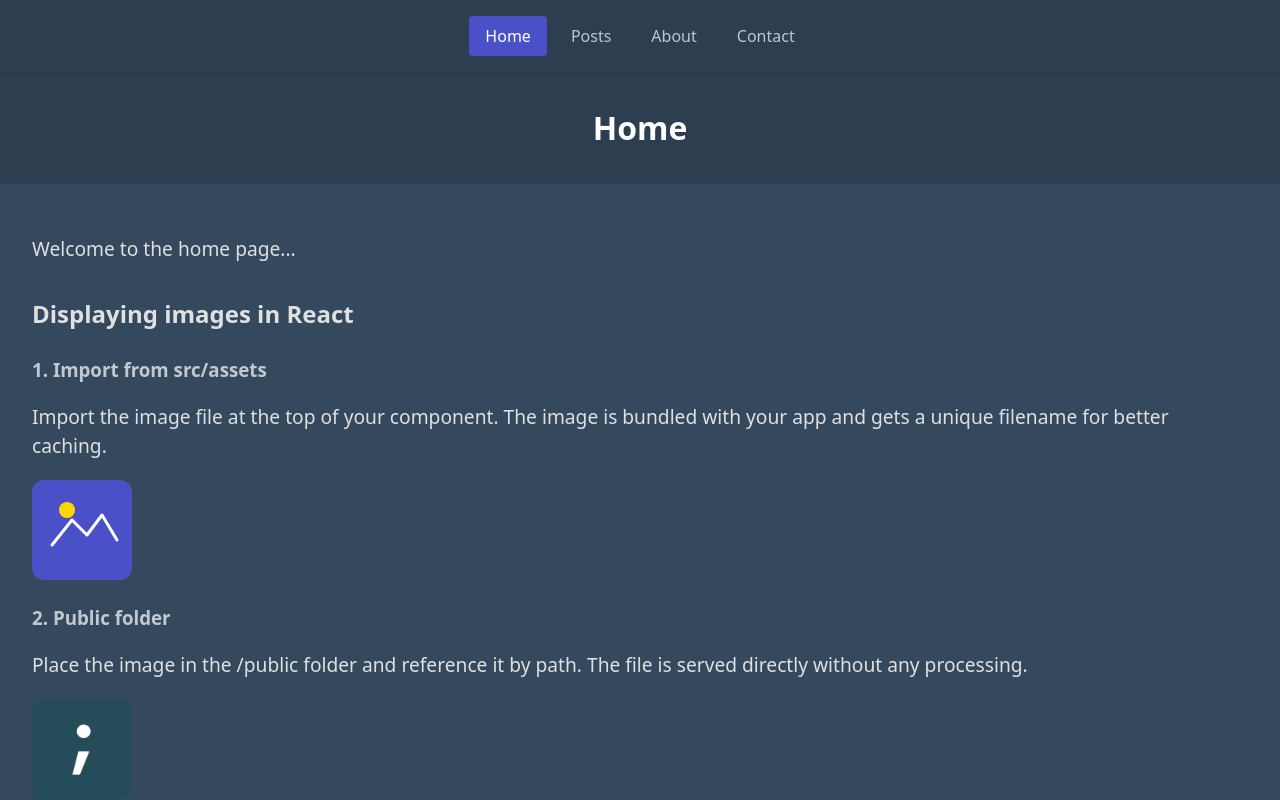
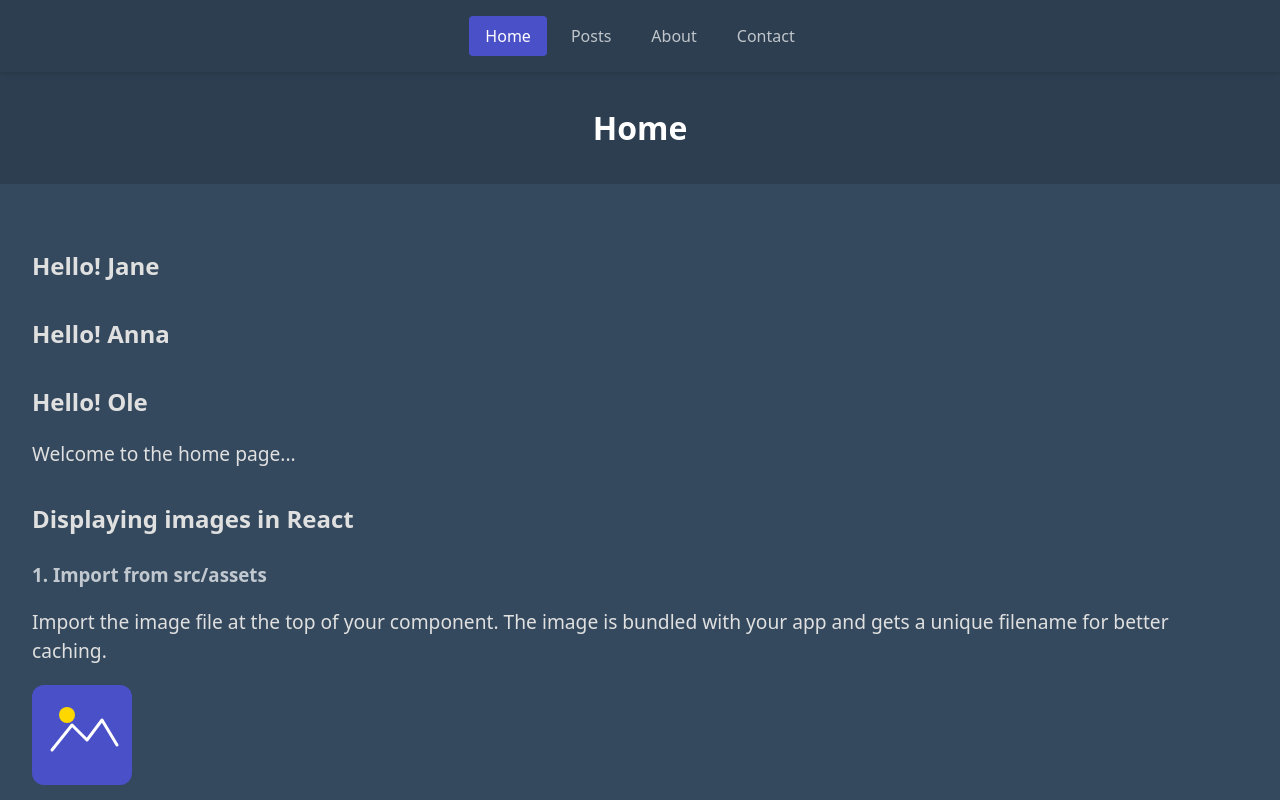
Before and after one commit to 25maae/web-app-optimization, a React (Vite) app: page / in a window 1280 px wide. Shown: the top 800 px of the page. Built offline with nearby package versions, Linux system fonts and the light colour scheme; no server answers.

Commit message:
Add Greeting and Welcome components; update HomePage to use Greeting

```diff
--- a/src/pages/HomePage.jsx
+++ b/src/pages/HomePage.jsx
@@ -1,5 +1,7 @@
 import reactRouterLogo from "../assets/example.svg";
 import Teacher from "../sandbox/Teacher.jsx";
+import Welcome from "../sandbox/Welcome.jsx";
+import Greeting from "../sandbox/Greeting.jsx";
 
 const publicLogoUrl = `${import.meta.env.BASE_URL}logo.webp`;
 
@@ -10,27 +12,41 @@ export default function HomePage() {
         <h1>Home</h1>
       </header>
       <main>
+        <Greeting name="Jane" />
+        <Greeting name="Anna" />
+        <Greeting name="Ole" />
         <p>Welcome to the home page...</p>
         <article>
           <h2>Displaying images in React</h2>
 
           <h3>1. Import from src/assets</h3>
           <p>
-            Import the image file at the top of your component. The image is bundled with your app and gets a unique
-            filename for better caching.
+            Import the image file at the top of your component. The image is
+            bundled with your app and gets a unique filename for better caching.
           </p>
           <img src={reactRouterLogo} alt="Example SVG" className="img-small" />
 
           <h3>2. Public folder</h3>
           <p>
-            Place the image in the /public folder and reference it by path. The file is served directly without any
-            processing.
+            Place the image in the /public folder and reference it by path. The
+            file is served directly without any processing.
           </p>
-          <img src={publicLogoUrl} alt="Favicon from public folder" className="img-small" />
+          <img
+            src={publicLogoUrl}
+            alt="Favicon from public folder"
+            className="img-small"
+          />
 
           <h3>3. External URL</h3>
-          <p>Use a full URL to load an image from the internet, just like in regular HTML.</p>
-          <img src="https://picsum.photos/200" alt="Random external image" className="img-medium" />
+          <p>
+            Use a full URL to load an image from the internet, just like in
+            regular HTML.
+          </p>
+          <img
+            src="https://picsum.photos/200"
+            alt="Random external image"
+            className="img-medium"
+          />
         </article>
       </main>
     </>
--- /dev/null
+++ b/src/sandbox/Greeting.jsx
@@ -0,0 +1,3 @@
+export default function Greeting({ name }) {
+	return <h2>Hello! {name}</h2>;
+}
--- /dev/null
+++ b/src/sandbox/Welcome.jsx
@@ -0,0 +1,3 @@
+export default function Welcome() {
+  return <h2>Welcome to the Sandbox!</h2>;
+}
--- a/src/sandbox/sandbox.js
+++ b/src/sandbox/sandbox.js
@@ -1,3 +1,18 @@
 import { teachers } from "./teachers";
 
 console.log(teachers);
+
+function showWelcomeMessage() {
+    console.log("Welcome to the Sandbox!");
+}
+
+showWelcomeMessage();
+
+function sayHi(name) {
+    console.log(`Hi, ${name}!`);
+}
+sayHi("Alice");
+sayHi("Bob");
+sayHi("Charlie");
+
+export { sayHi };
```
Also changed, not shown: src/sandbox/teachers.js (line endings or trailing spaces).
